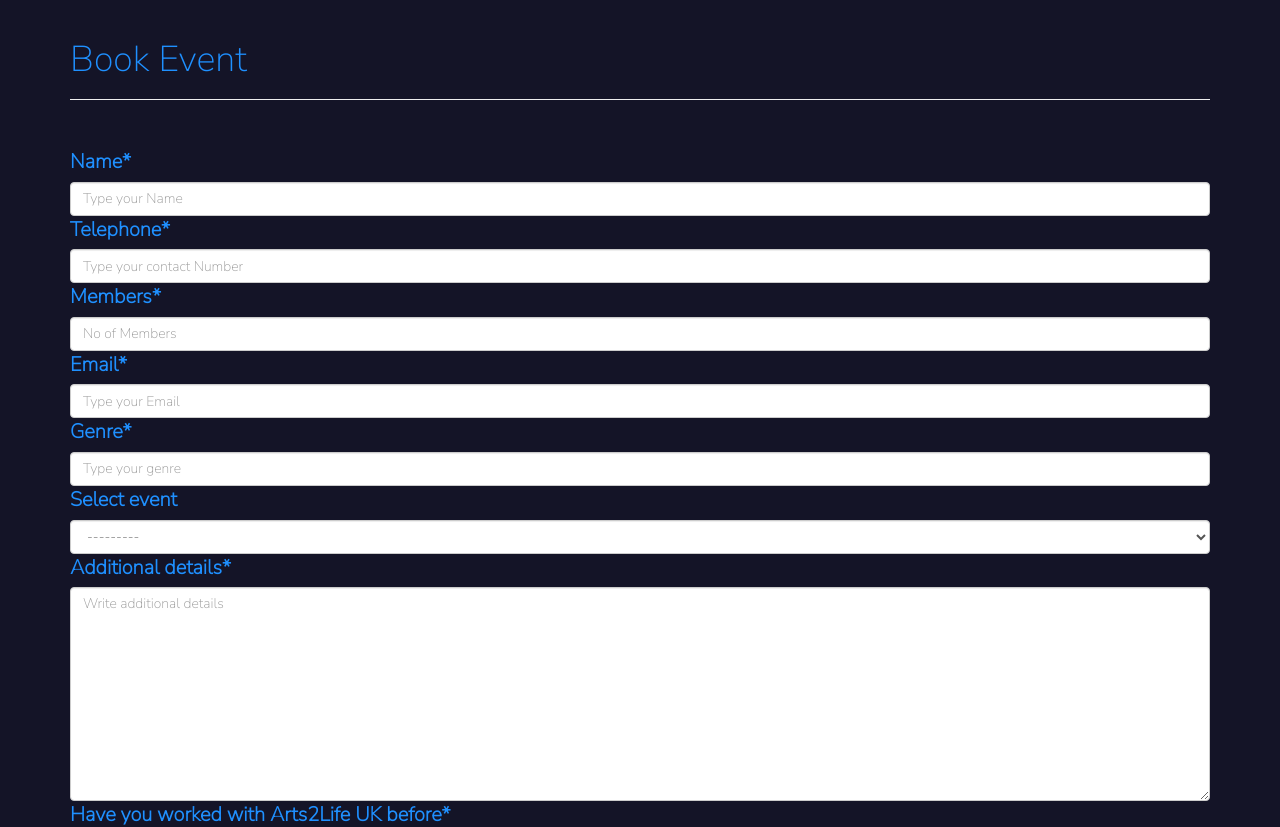
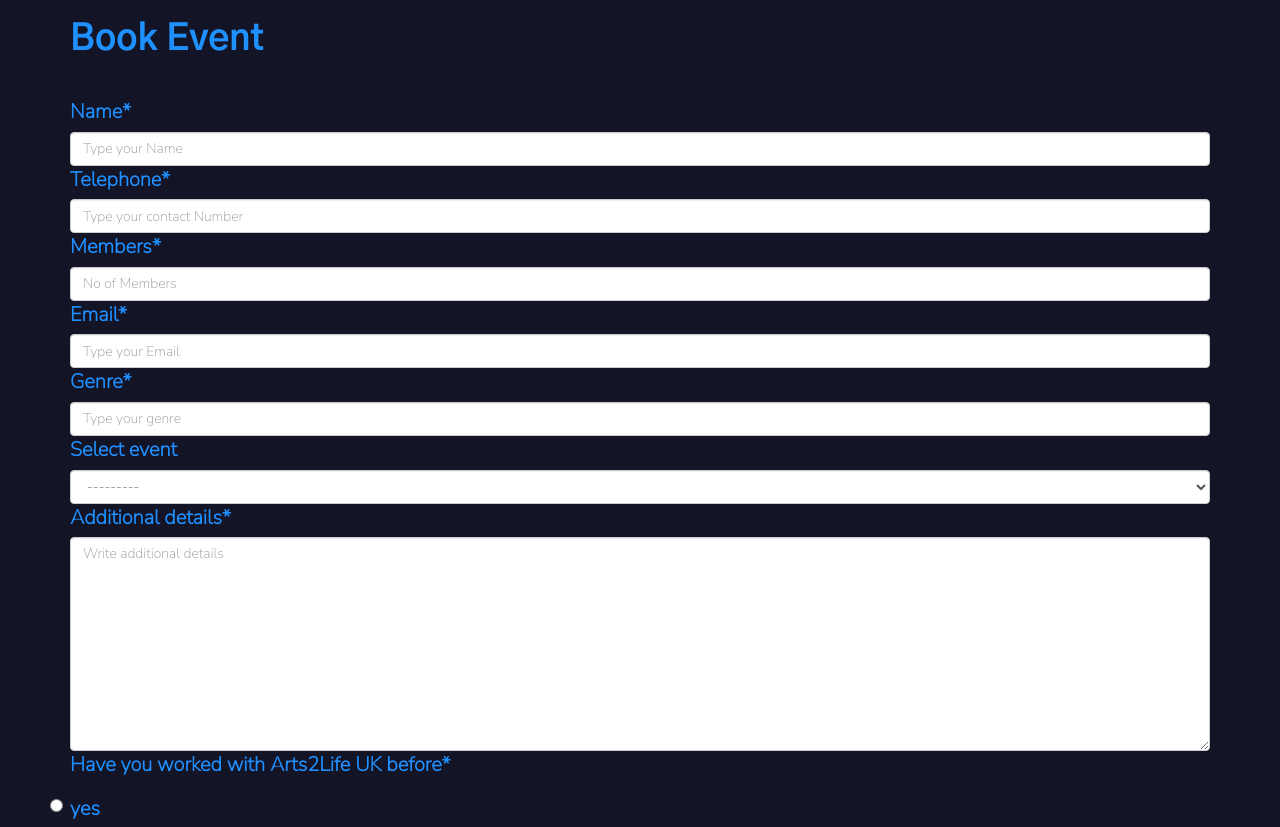
Before and after one commit to sairaawan/booking_event, a Django app: page / in a window 1280 px wide. Shown: the top 827 px of the page. Run offline with Django 3.2, Linux system fonts and the light colour scheme; data comes from the database, SQL or seed files in the repository; some libraries are stand-ins or nearby versions.

Commit message:
Update index.html

```diff
--- a/Templates/index.html
+++ b/Templates/index.html
@@ -18,7 +18,7 @@
 }
 </style>
 
-          <title style="font-family: 'Gothic A1';">Book Event</title>
+          <title >Book Event</title>
 
 
      </head>
@@ -37,7 +37,7 @@
 
 
 {% else %}
-        	<div class="page-header"><h1>Book Event</h1></div>
+        	<div style="font-family: 'Gothic A1';"><h1>Book Event</h1></div>
         	<br>
 
 
```
